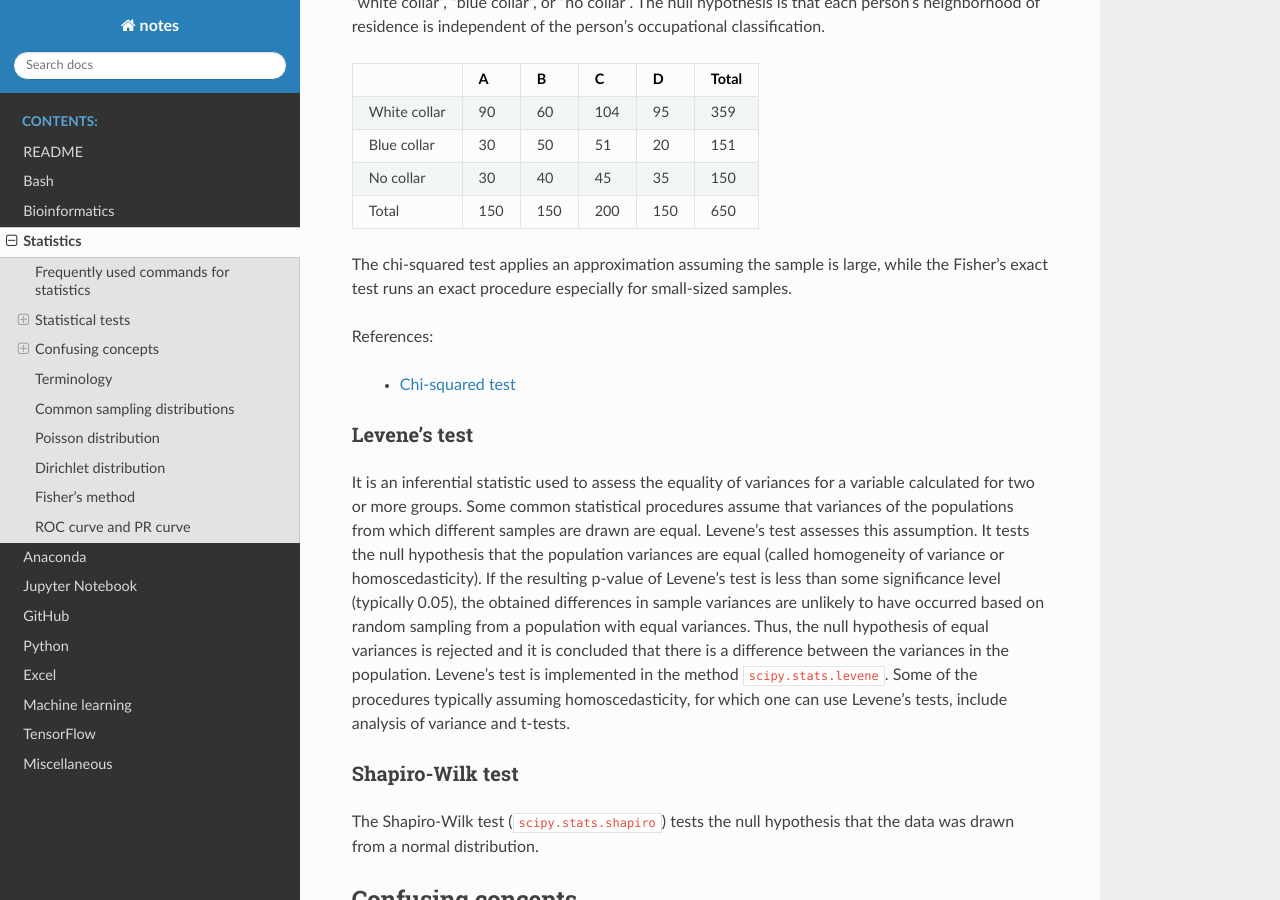
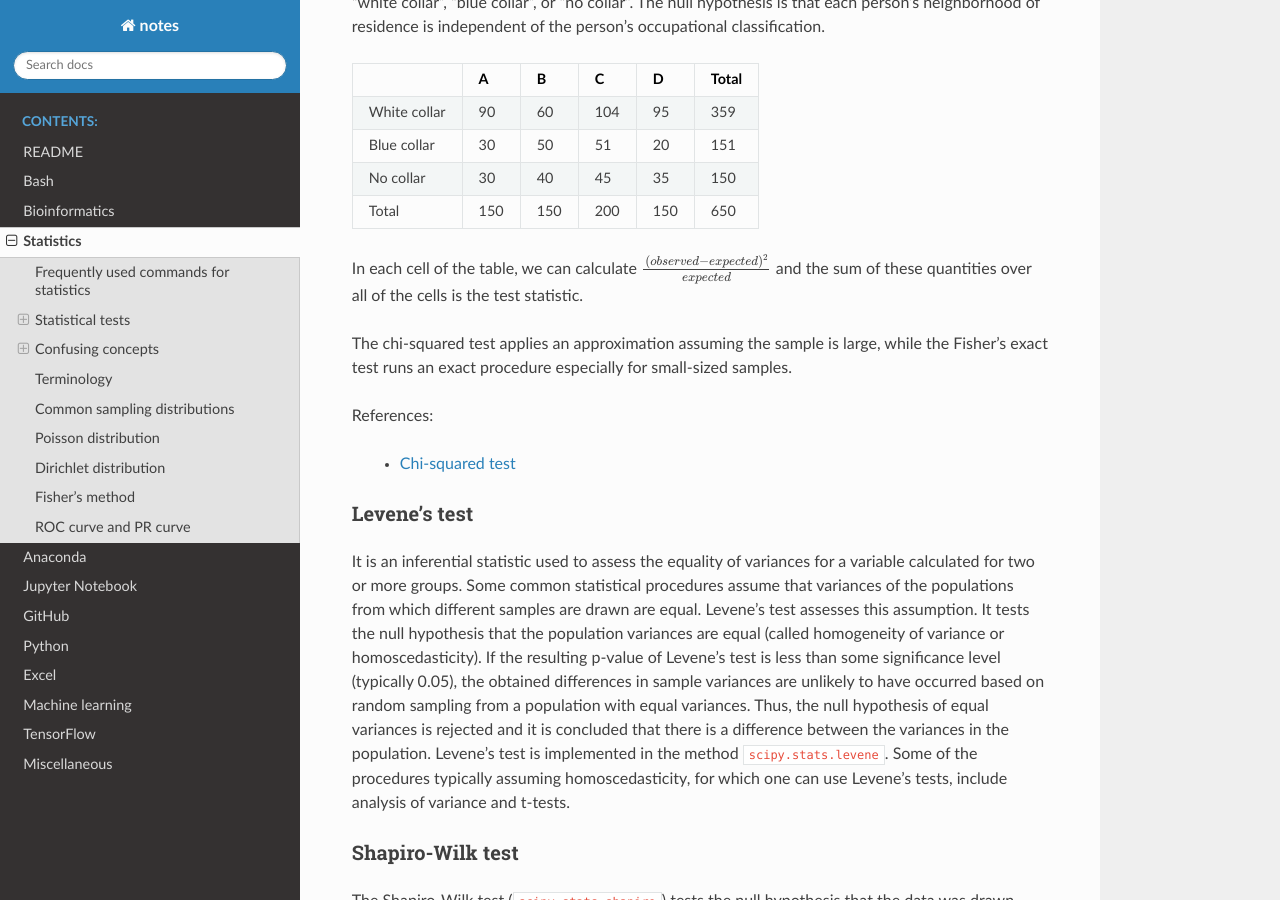
Before and after one commit to sbslee/notes, a Sphinx documentation site: the page built from docs/statistics.rst, in a window 1280 px wide and 900 px high, scrolled down 2108 px. Built offline with Sphinx 7.4.7 and the Read the Docs theme 2.0.0, drawn with Linux system fonts in a browser that asks for light colours.

Commit message:
Update statistics.rst

```diff
--- a/docs/statistics.rst
+++ b/docs/statistics.rst
@@ -86,6 +86,8 @@ Here's an example: Suppose there is a city of 1,000,000 residents with four neig
 +--------------+-----+-----+-----+-----+-------+
 | Total        | 150 | 150 | 200 | 150 | 650   |
 +--------------+-----+-----+-----+-----+-------+
+
+In each cell of the table, we can calculate :math:`\frac{(observed-expected)^{2}}{expected}` and the sum of these quantities over all of the cells is the test statistic.
 
 The chi-squared test applies an approximation assuming the sample is large, while the Fisher's exact test runs an exact procedure especially for small-sized samples.
 
```
